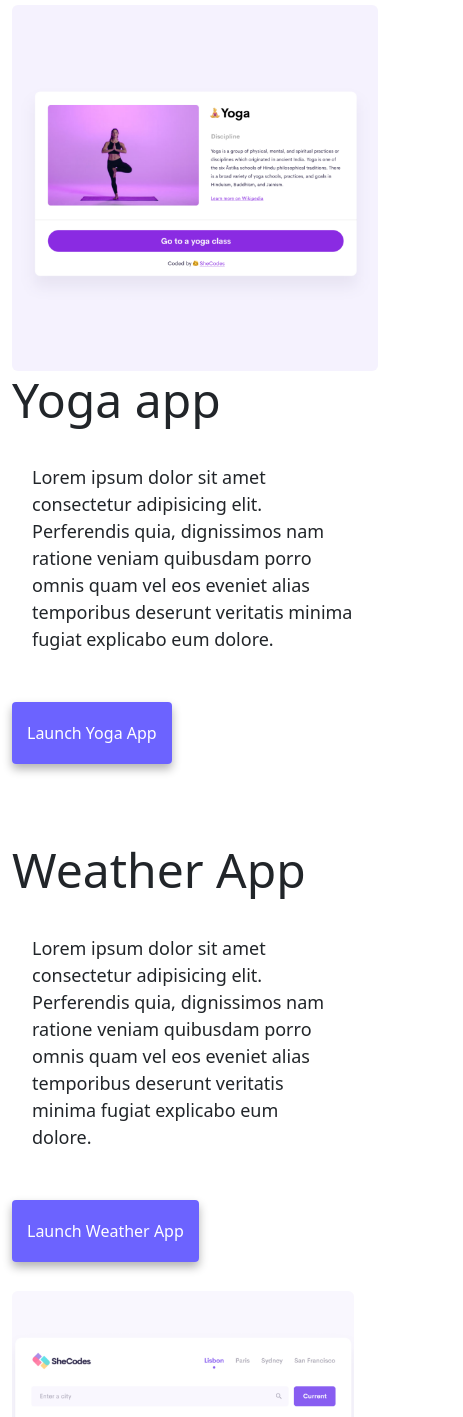
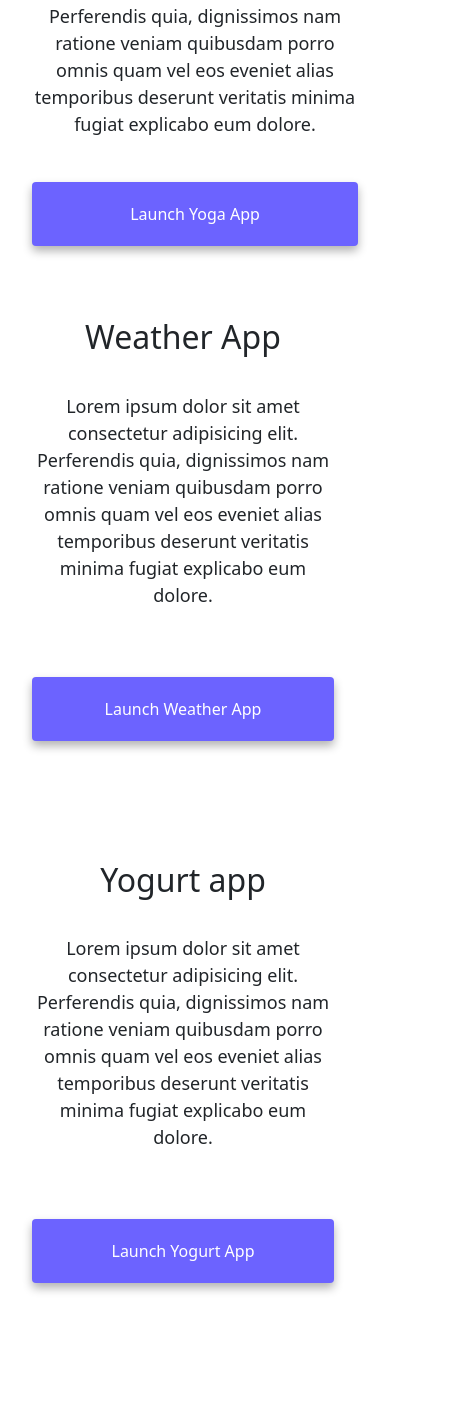
Before and after one commit to anutka2610/MediaQueries-SEO, a plain HTML site: page index.html in a window 390 px wide. Shown: the part 583-2000 px from the top of the page, 463 px wide, since content can reach past the window. After the commit the page ends 1906 px from the top, so only its background shows below. Drawn offline with nearby package versions, Linux system fonts and the light colour scheme.

Commit message:
worked on responcive

```diff
--- a/css/style.css
+++ b/css/style.css
@@ -3,7 +3,9 @@
   --secondary-color: #f5f2fe;
   --box-shadow: 0 5px 10px rgba(0, 0, 0, 0.3);
 }
-
+body {
+  margin-bottom: 40px;
+}
 h1,
 h2,
 h3 {
@@ -96,3 +98,25 @@ a:hover {
   box-shadow: var(--box-shadow);
   color: white;
 }
+.primary-link:hover {
+  color: white;
+}
+@media (max-width: 900px) {
+  h1 {
+    font-size: 48px;
+    line-height: 1.5;
+  }
+
+  h2 {
+    font-size: 32px;
+    text-align: center;
+  }
+  p {
+    text-align: center;
+  }
+  .app-link {
+    display: block;
+    text-align: center;
+    margin: 0 20px;
+  }
+}
--- a/index.html
+++ b/index.html
@@ -75,34 +75,34 @@
     </div>
     <div class="container">
       <div class="row">
-        <div class="col-md-6">
+        <div class="col-md-6 mt-4">
           <img
             src="/images/yoga.png"
-            class="img-fluid rounded"
+            class="img-fluid rounded d-none d-sm-block"
             alt="Yoga Project"
           />
         </div>
-        <div class="col-md-6">
-          <h2 class="mb-3 text-start">Yoga app</h2>
+        <div class="col-md-6 mt-4">
+          <h2 class="mb-3">Yoga app</h2>
           <p>
             Lorem ipsum dolor sit amet consectetur adipisicing elit. Perferendis
             quia, dignissimos nam ratione veniam quibusdam porro omnis quam vel
             eos eveniet alias temporibus deserunt veritatis minima fugiat
             explicabo eum dolore.
           </p>
-          <div class="mb-5 mt-5">
+          <div class="mb-5 mt-4">
             <a
               href="3"
               target="_blank"
               title="Yoga Progect"
-              class="primary-link"
+              class="primary-link app-link"
               >Launch Yoga App</a
             >
           </div>
         </div>
-        <div class="row mt-5">
+        <div class="row mt-4">
           <div class="col-md-6">
-            <h2 class="mb-3 text-start">Weather App</h2>
+            <h2 class="mb-3">Weather App</h2>
             <p>
               Lorem ipsum dolor sit amet consectetur adipisicing elit.
               Perferendis quia, dignissimos nam ratione veniam quibusdam porro
@@ -113,30 +113,30 @@
               <a
                 href="https://dashing-belekoy-57dcfa.netlify.app/"
                 target="_blank"
-                class="primary-link"
+                class="primary-link app-link"
                 title="Weather aplication"
                 >Launch Weather App</a
               >
             </div>
           </div>
-          <div class="col-md-6">
+          <div class="col-md-6 mt-4">
             <img
               src="/images/weather.png"
-              class="img-fluid rounded"
+              class="img-fluid rounded d-none d-sm-block"
               alt="Weather aplication"
             />
           </div>
         </div>
-        <dic class="row mt-5">
+        <div class="row mt-4">
           <div class="col-md-6">
             <img
               src="/images/yogurt.png"
               alt="yogurt"
-              class="img-fluid rounded"
+              class="img-fluid rounded d-none d-sm-block"
             />
           </div>
-          <div class="col-md-6">
-            <h2 class="mb-3 text-start">Yogurt app</h2>
+          <div class="col-md-6 mt-4">
+            <h2 class="mb-3">Yogurt app</h2>
             <p>
               Lorem ipsum dolor sit amet consectetur adipisicing elit.
               Perferendis quia, dignissimos nam ratione veniam quibusdam porro
@@ -144,12 +144,12 @@
               minima fugiat explicabo eum dolore.
             </p>
             <div class="mt-5">
-              <a href="#" title="Yogurt app" class="primary-link"
+              <a href="#" title="Yogurt app" class="primary-link app-link"
                 >Launch Yogurt App</a
               >
             </div>
           </div>
-        </dic>
+        </div>
       </div>
     </div>
     <script
```
Also changed, not shown: about.html (+3 -3 lines), css/scrypt.js (deleted, +0 -10 lines).
